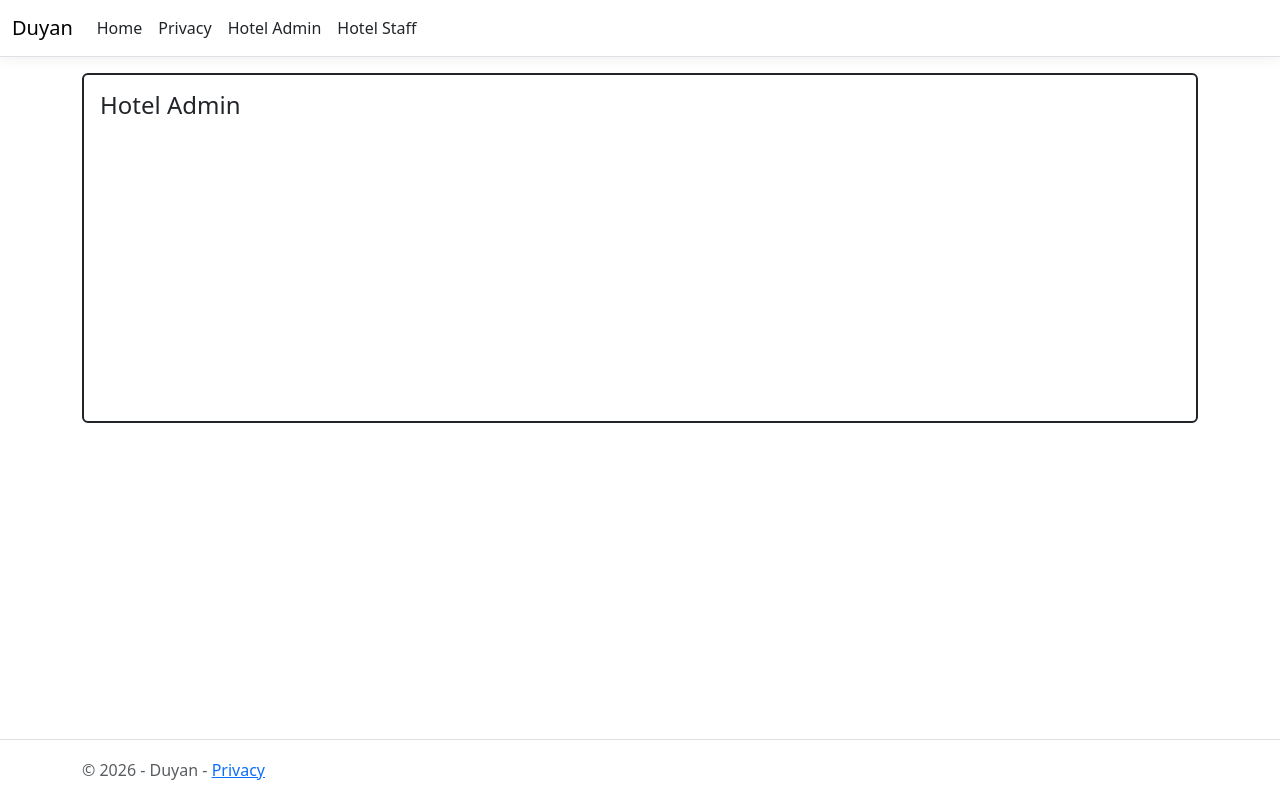
After one commit to DomsTrrs/Duyan, an ASP.NET Core app: template Duyan/Views/HotelAdmin/Hotel_Admin.cshtml in a window 1280 px wide. The commit adds this page. Run offline with ASP.NET Core 8, Linux system fonts and the light colour scheme; the template is opened without the code that fills it, so the values that code supplies are empty; style sheets or scripts are compiled from the project's sources.

Commit message:
hotel admin hotel staff view

```diff
--- /dev/null
+++ b/Duyan/Views/HotelAdmin/Hotel_Admin.cshtml
@@ -0,0 +1,7 @@
+@{
+    ViewData["Title"] = "Hotel Admin";
+}
+
+<div class="border border-dark border-2 rounded p-3" style="min-height: 350px;">
+    <h4 class="m-0">Hotel Admin</h4>
+</div>
--- /dev/null
+++ b/Duyan/Views/HotelAdmin/Hotel_Admin.cshtml.cs
@@ -0,0 +1,12 @@
+using Microsoft.AspNetCore.Mvc;
+using Microsoft.AspNetCore.Mvc.RazorPages;
+
+namespace Duyan.Views.Hotel_Admin
+{
+    public class Hotel_AdminModel : PageModel
+    {
+        public void OnGet()
+        {
+        }
+    }
+}
--- a/Duyan/Views/Shared/_Layout.cshtml
+++ b/Duyan/Views/Shared/_Layout.cshtml
@@ -26,6 +26,12 @@
                         <li class="nav-item">
                             <a class="nav-link text-dark" asp-area="" asp-controller="Home" asp-action="Privacy">Privacy</a>
                         </li>
+                        <li class="nav-item">
+                            <a class="nav-link text-dark" asp-controller="HotelAdmin" asp-action="Hotel_Admin">Hotel Admin</a>
+                        </li>
+                        <li class="nav-item">
+                            <a class="nav-link text-dark" asp-controller="HotelStaff" asp-action="Hotel_Staff">Hotel Staff</a>
+                        </li>
                     </ul>
                 </div>
             </div>
```
Also changed, not shown: Duyan/Controllers/HotelAdminController.cs (added, +12 -0 lines), Duyan/Controllers/HotelStaffController.cs (added, +12 -0 lines), Duyan/Views/HotelStaff/Hotel_Staff.cshtml (added, +9 -0 lines), Duyan/Views/HotelStaff/Hotel_Staff.cshtml.cs (added, +12 -0 lines), 1 other file.
